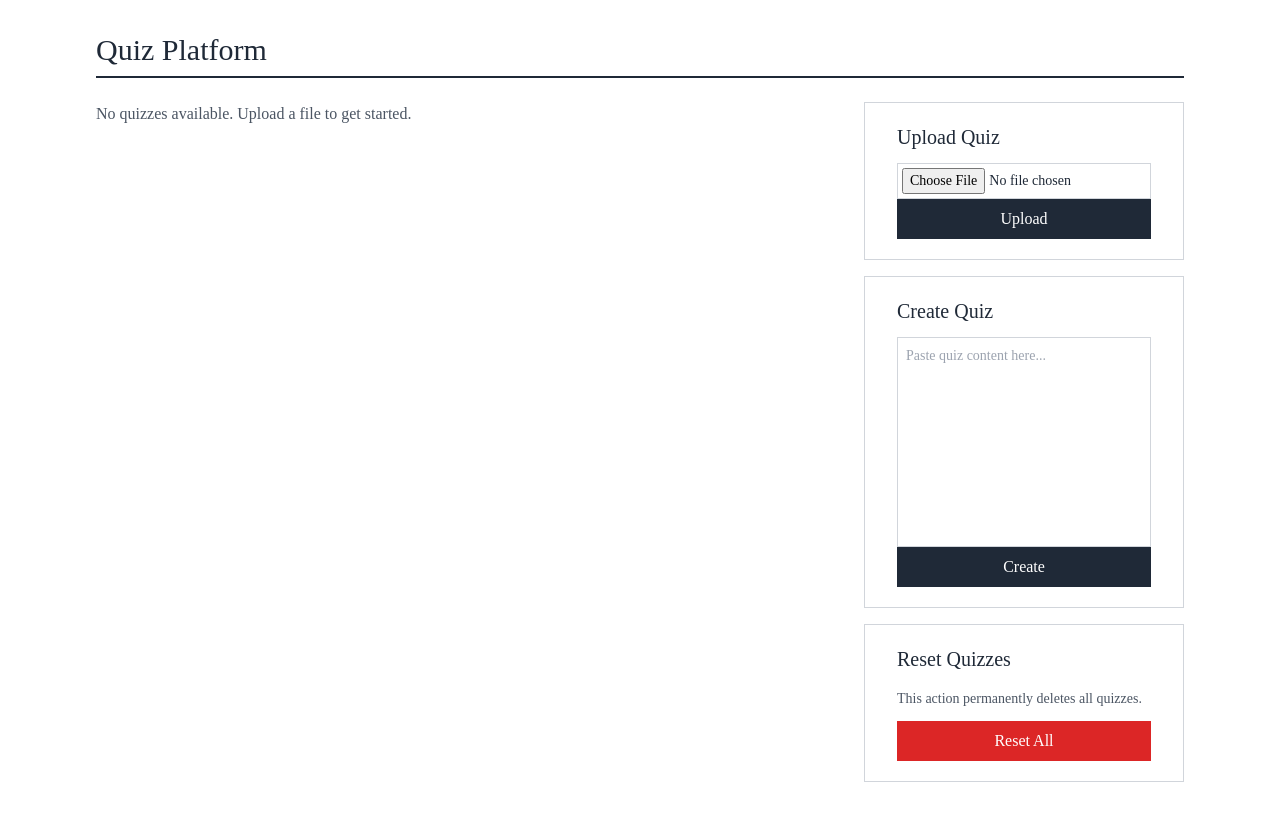
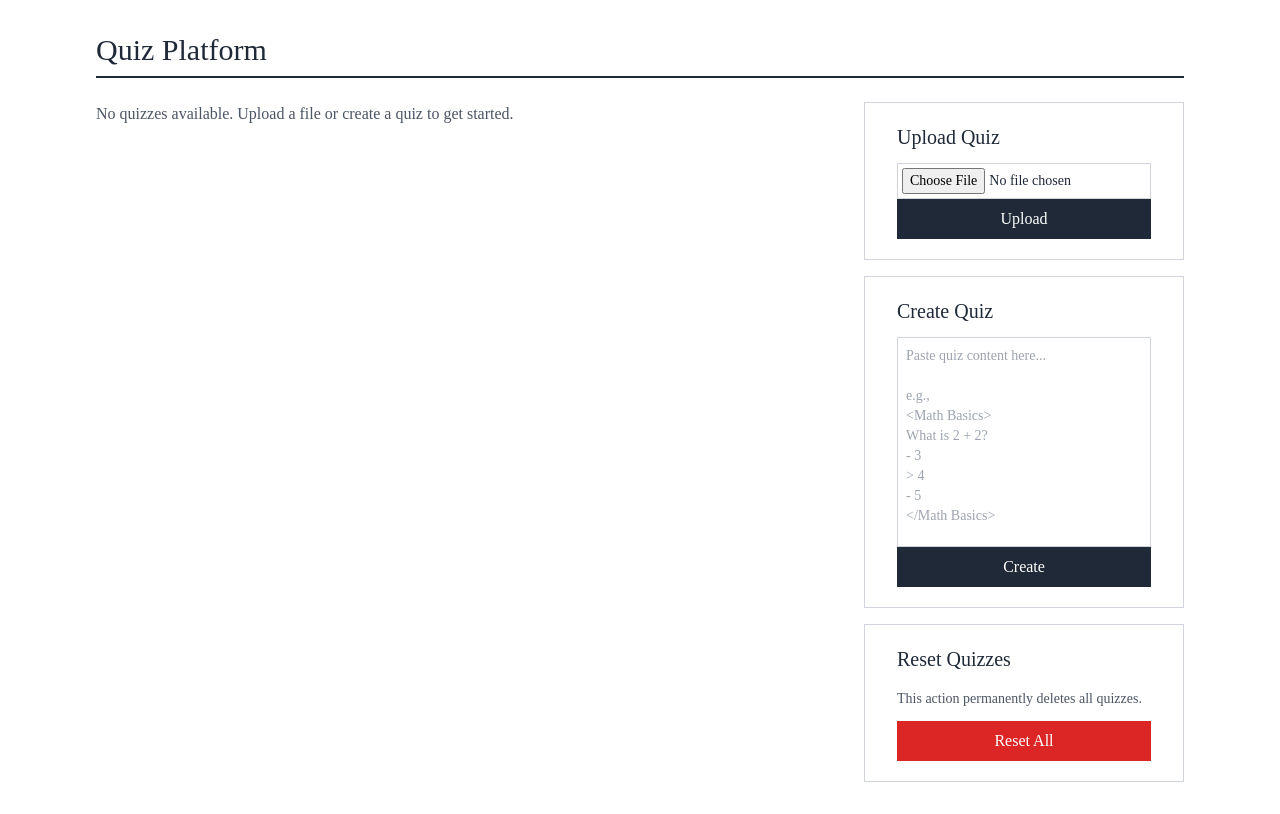
Before and after one commit to alfaarizi/agentic-mcq-generator, a FastAPI app: page /api/v1/quizzes in a window 1280 px wide. Run offline with FastAPI, Linux system fonts and the light colour scheme; some libraries are stand-ins or nearby versions.

Commit message:
feat: quiz UI scroll behavior and example placeholders

```diff
--- a/templates/quiz.html
+++ b/templates/quiz.html
@@ -47,7 +47,7 @@
     {% elif status == 'in_progress' %}
     <div class="flex flex-col md:flex-row gap-3 md:gap-6">
         <!-- Left: Scrollable Quiz Content -->
-        <div class="flex-1 md:overflow-y-scroll md:max-h-[calc(100vh-250px)] md:pr-1 quiz-content">
+        <div class="flex-1 md:overflow-y-auto md:max-h-[calc(100vh-250px)] md:pr-1 quiz-content">
             <div id="quizForm">
                 {% for question in quiz.questions %}
                 {% set q_idx = loop.index0 %}
@@ -90,7 +90,7 @@
     {% elif status == 'completed' %}
     <div class="flex flex-col md:flex-row gap-3 md:gap-6">
         <!-- Left: Scrollable Results -->
-        <div class="flex-1 md:overflow-y-scroll md:max-h-[calc(100vh-250px)] md:pr-1 quiz-content">
+        <div class="flex-1 md:overflow-y-auto md:max-h-[calc(100vh-250px)] md:pr-1 quiz-content">
             {% for question in quiz.questions %}
             {% set q_idx = loop.index0 %}
             {% set was_answered = question.your_answer is defined and question.your_answer|length > 0 %}
--- a/templates/quizzes.html
+++ b/templates/quizzes.html
@@ -17,7 +17,7 @@
 
     <div class="flex flex-col md:flex-row gap-6">
         <!-- Left: Scrollable Quiz List -->
-        <div class="flex-1 md:overflow-y-scroll md:max-h-[calc(100vh-200px)] md:pr-1 quiz-list">
+        <div class="flex-1 md:overflow-y-auto md:max-h-[calc(100vh-200px)] md:pr-1 quiz-list">
             {% if quizzes %}
             {% for quiz in quizzes %}
             <div class="border border-gray-300 p-5 mb-4 group relative" data-slug="{{ quiz.slug }}">
@@ -47,7 +47,7 @@
             </div>
             {% endfor %}
             {% else %}
-            <p class="text-gray-600">No quizzes available. Upload a file to get started.</p>
+            <p class="text-gray-600">No quizzes available. Upload a file or create a quiz to get started.</p>
             {% endif %}
         </div>
 
@@ -72,7 +72,7 @@
                 <div class="px-3">
                     <h3 class="text-xl mb-3">Create Quiz</h3>
                     <form id="createQuizForm" class="flex flex-col">
-                        <textarea id="quizContent" name="content" placeholder="Paste quiz content here..." required class="w-full p-2 border border-gray-300 text-sm resize-none" style="height: 210px;"></textarea>
+                        <textarea id="quizContent" name="content" placeholder="Paste quiz content here...&#10;&#10;e.g.,&#10;&lt;Math Basics&gt;&#10;What is 2 + 2?&#10;- 3&#10;&gt; 4&#10;- 5&#10;&lt;/Math Basics&gt;" required class="w-full p-2 border border-gray-300 text-sm resize-none" style="height: 210px;"></textarea>
                         <button type="submit" class="w-full bg-gray-800 hover:bg-gray-700 text-white py-2 px-4">Create</button>
                     </form>
                 </div>
```
